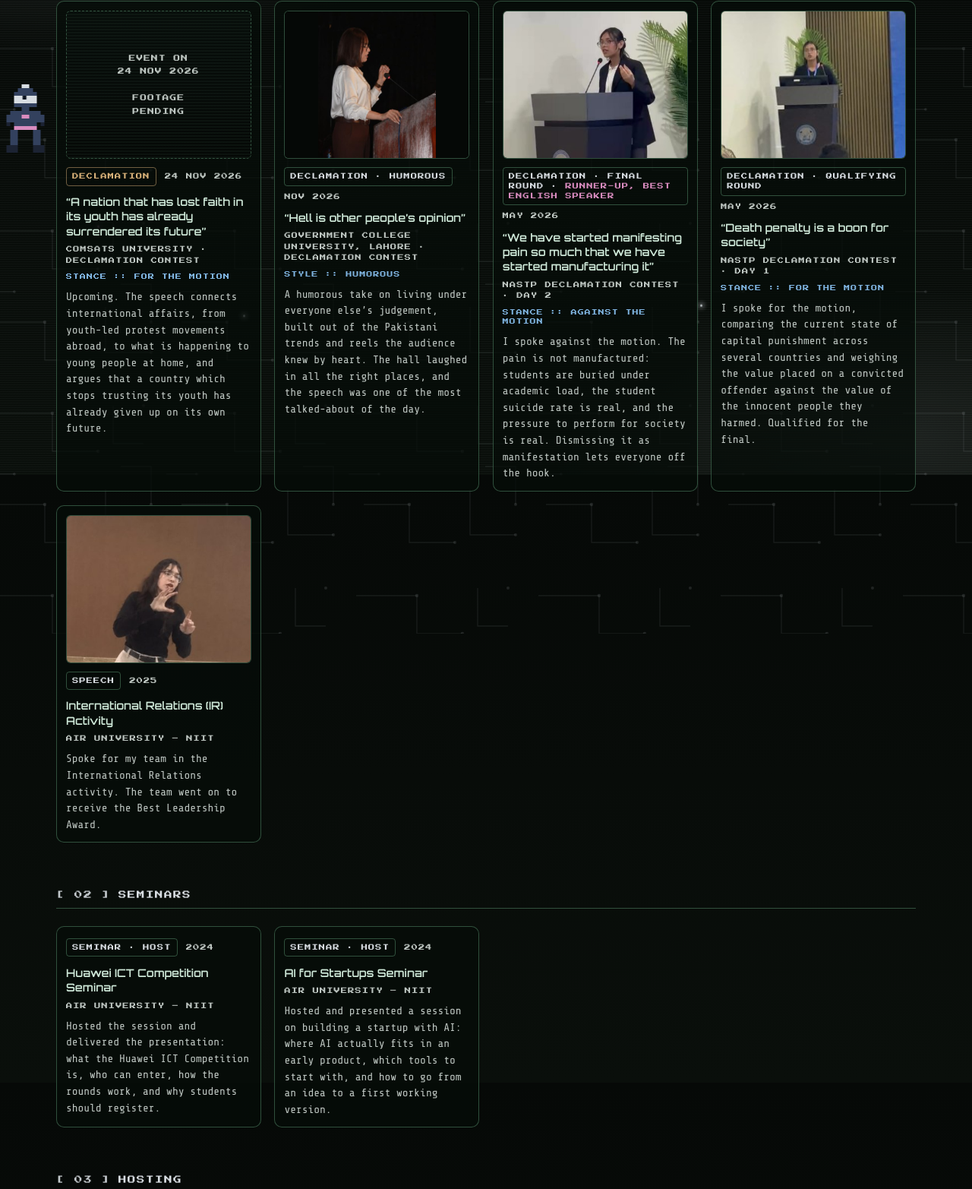
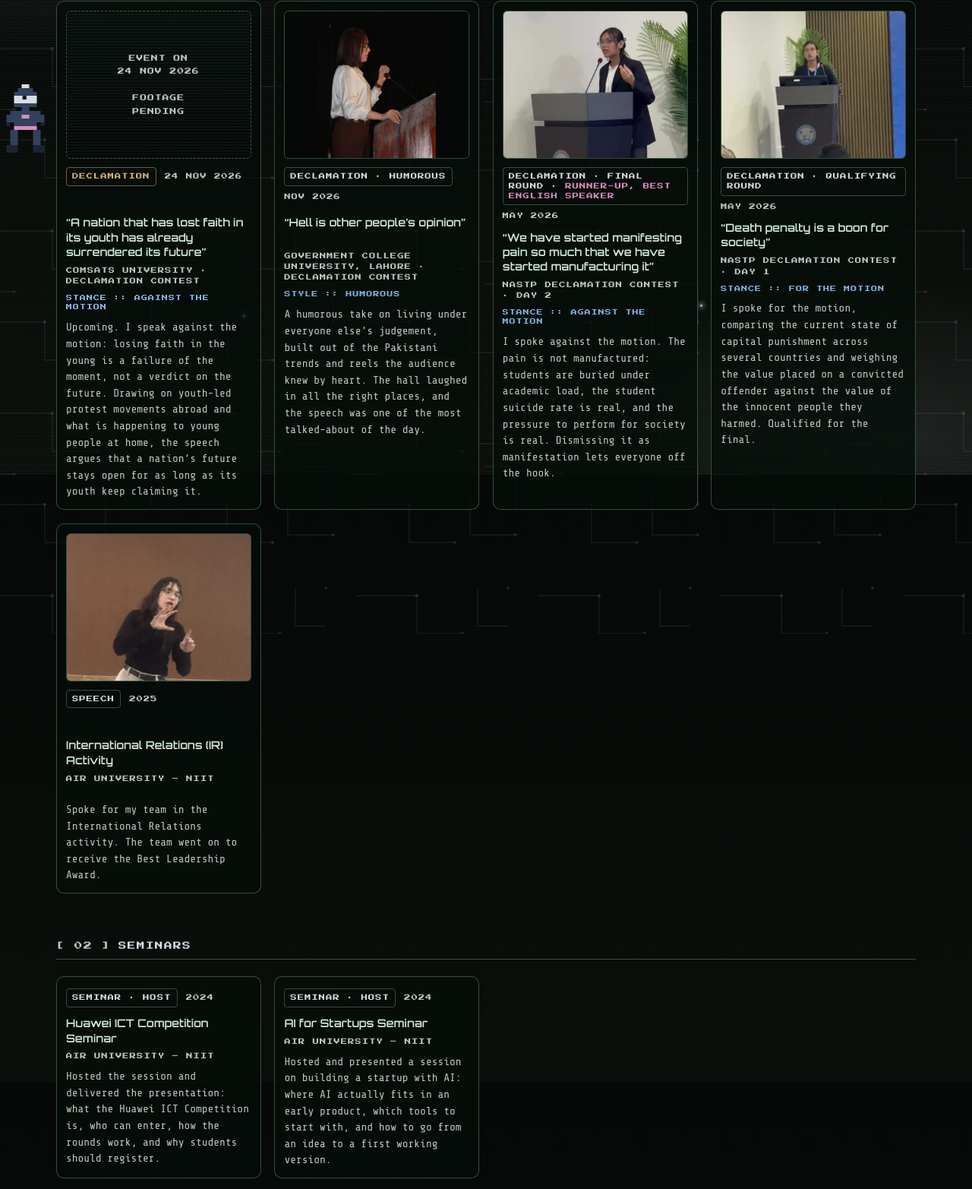
Before and after one commit to TazeenTariqsHUB/tazeentariqshub.github.io, a plain HTML site: page speaking.html in a window 1280 px wide. Shown: the part 175-1740 px from the top of the page at 76% size. Drawn offline with nearby package versions, Linux system fonts and the light colour scheme.

Commit message:
Speaking: aligned card rows; COMSATS stance against the motion
Co-Authored-By: Claude Fable 5.1 <noreply@anthropic.com>

```diff
--- a/speaking.html
+++ b/speaking.html
@@ -94,8 +94,8 @@
               <p class="talk-meta"><span class="talk-tag is-upcoming">DECLAMATION</span><span class="talk-date">24 NOV 2026</span></p>
               <h3 class="talk-topic">&ldquo;A nation that has lost faith in its youth has already surrendered its future&rdquo;</h3>
               <p class="talk-event">COMSATS UNIVERSITY &middot; DECLAMATION CONTEST</p>
-              <p class="talk-stance">STANCE :: FOR THE MOTION</p>
-              <p class="talk-desc">Upcoming. The speech connects international affairs, from youth-led protest movements abroad, to what is happening to young people at home, and argues that a country which stops trusting its youth has already given up on its own future.</p>
+              <p class="talk-stance">STANCE :: AGAINST THE MOTION</p>
+              <p class="talk-desc">Upcoming. I speak against the motion: losing faith in the young is a failure of the moment, not a verdict on the future. Drawing on youth-led protest movements abroad and what is happening to young people at home, the speech argues that a nation&rsquo;s future stays open for as long as its youth keep claiming it.</p>
             </div>
           </article>
           <article class="talk">
--- a/style.css
+++ b/style.css
@@ -2460,3 +2460,11 @@ body:has(.sys-hero) .char-rope { --rope: var(--pink-text); }
 .about-avatar span { font-family: var(--pixel); font-size: 0.5rem; line-height: 2; letter-spacing: 1px; color: var(--dossier-text-dim); }
 .about-avatar img { width: 100%; height: 100%; object-fit: cover; display: block; }
 .about-avatar.has-photo { border-style: solid; border-color: var(--dossier-accent); }
+
+/* Speaking cards: reserve equal space so titles and text line up across a row (2026-11-19) */
+.talk-meta { min-height: 52px; align-content: flex-start; }
+.talk-topic { min-height: 2.75em; }
+.talk-event { min-height: 3.4em; }
+.talk-stance { min-height: 1.1em; }
+.talk-nophoto .talk-meta { min-height: 0; }
+.talk-nophoto .talk-topic, .talk-nophoto .talk-event { min-height: 0; }
```
